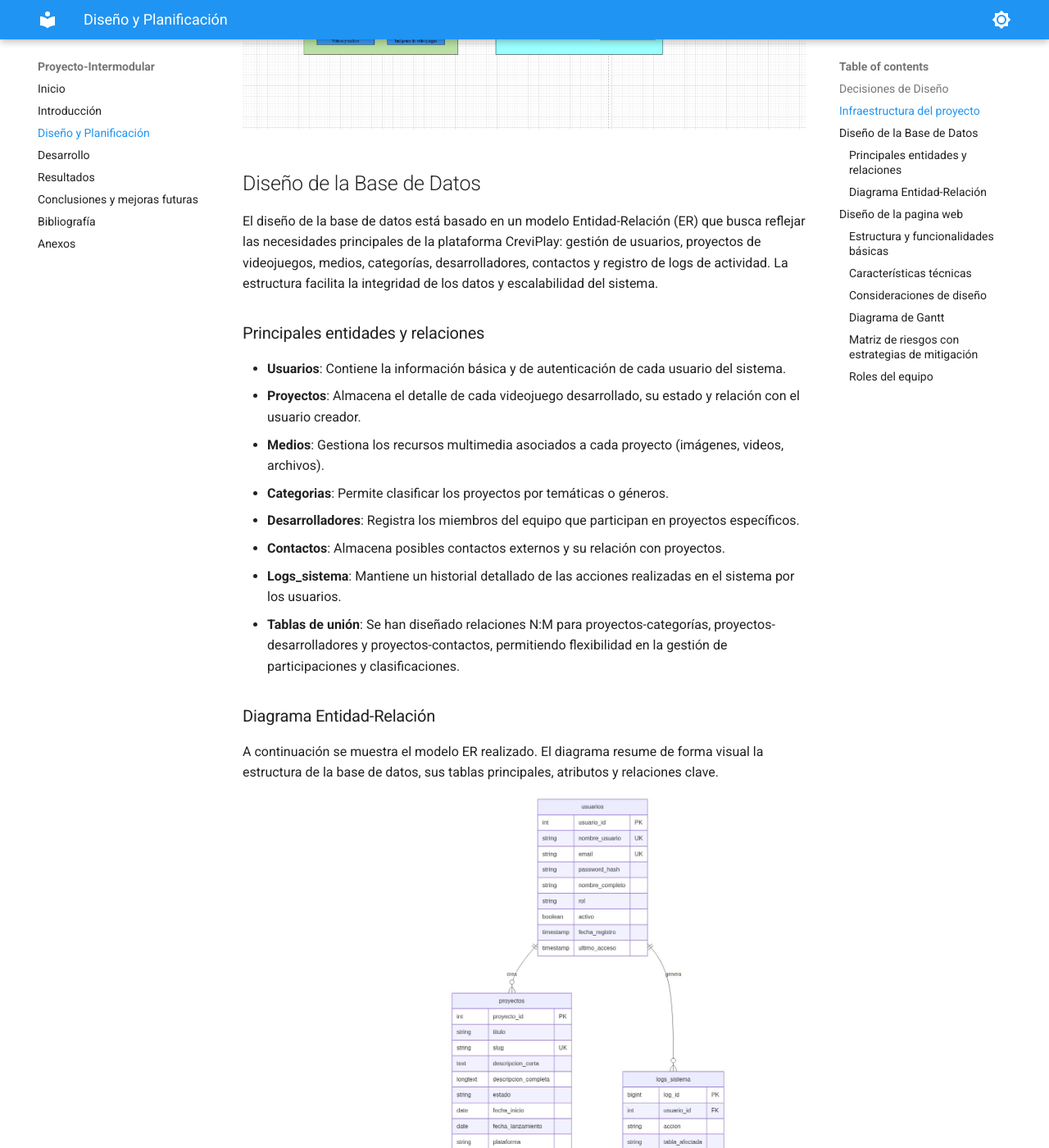
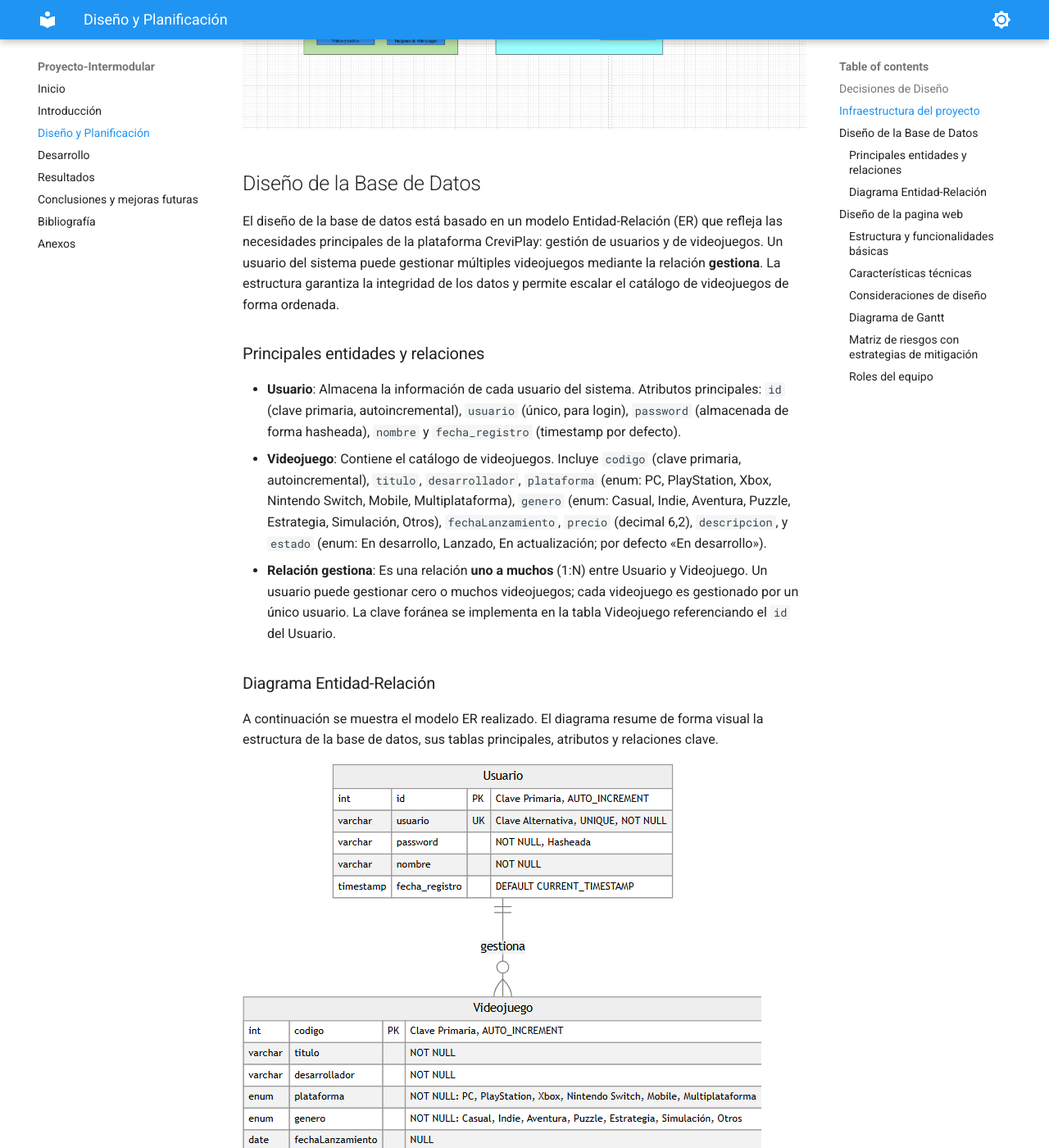
Before and after one commit to AlejandroMarinyo/Proyecto-Intermodular, an MkDocs documentation site: the page built from docs/Diseño_y_Planificacion.md, in a window 1280 px wide and 1400 px high, scrolled down 979 px. Shown: the whole window at 82% size. Built offline with MkDocs 1.6.1 and Material for MkDocs 9.7.7, drawn with Linux system fonts in a browser that asks for light colours.

Commit message:
Actualizar diagrama ER y contexto de base de datos
Made-with: Cursor

```diff
--- a/docs/Diseño_y_Planificacion.md
+++ b/docs/Diseño_y_Planificacion.md
@@ -12,18 +12,13 @@
 
 ## Diseño de la Base de Datos
 
-El diseño de la base de datos está basado en un modelo Entidad-Relación (ER) que busca reflejar las necesidades principales de la plataforma CreviPlay: gestión de usuarios, proyectos de videojuegos, medios, categorías, desarrolladores, contactos y registro de logs de actividad. La estructura facilita la integridad de los datos y escalabilidad del sistema.
+El diseño de la base de datos está basado en un modelo Entidad-Relación (ER) que refleja las necesidades principales de la plataforma CreviPlay: gestión de usuarios y de videojuegos. Un usuario del sistema puede gestionar múltiples videojuegos mediante la relación **gestiona**. La estructura garantiza la integridad de los datos y permite escalar el catálogo de videojuegos de forma ordenada.
 
 ### Principales entidades y relaciones
 
-- **Usuarios**: Contiene la información básica y de autenticación de cada usuario del sistema.
-- **Proyectos**: Almacena el detalle de cada videojuego desarrollado, su estado y relación con el usuario creador.
-- **Medios**: Gestiona los recursos multimedia asociados a cada proyecto (imágenes, videos, archivos).
-- **Categorias**: Permite clasificar los proyectos por temáticas o géneros.
-- **Desarrolladores**: Registra los miembros del equipo que participan en proyectos específicos.
-- **Contactos**: Almacena posibles contactos externos y su relación con proyectos.
-- **Logs_sistema**: Mantiene un historial detallado de las acciones realizadas en el sistema por los usuarios.
-- **Tablas de unión**: Se han diseñado relaciones N:M para proyectos-categorías, proyectos-desarrolladores y proyectos-contactos, permitiendo flexibilidad en la gestión de participaciones y clasificaciones.
+- **Usuario**: Almacena la información de cada usuario del sistema. Atributos principales: `id` (clave primaria, autoincremental), `usuario` (único, para login), `password` (almacenada de forma hasheada), `nombre` y `fecha_registro` (timestamp por defecto).
+- **Videojuego**: Contiene el catálogo de videojuegos. Incluye `codigo` (clave primaria, autoincremental), `titulo`, `desarrollador`, `plataforma` (enum: PC, PlayStation, Xbox, Nintendo Switch, Mobile, Multiplataforma), `genero` (enum: Casual, Indie, Aventura, Puzzle, Estrategia, Simulación, Otros), `fechaLanzamiento`, `precio` (decimal 6,2), `descripcion`, y `estado` (enum: En desarrollo, Lanzado, En actualización; por defecto «En desarrollo»).
+- **Relación gestiona**: Es una relación **uno a muchos** (1:N) entre Usuario y Videojuego. Un usuario puede gestionar cero o muchos videojuegos; cada videojuego es gestionado por un único usuario. La clave foránea se implementa en la tabla Videojuego referenciando el `id` del Usuario.
 
 ### Diagrama Entidad-Relación
 
```
Also changed, not shown: docs/Diagrama_ER_Mermaid.png, site/Diagrama_ER_Mermaid.png, site/Diseño_y_Planificacion/index.html.
